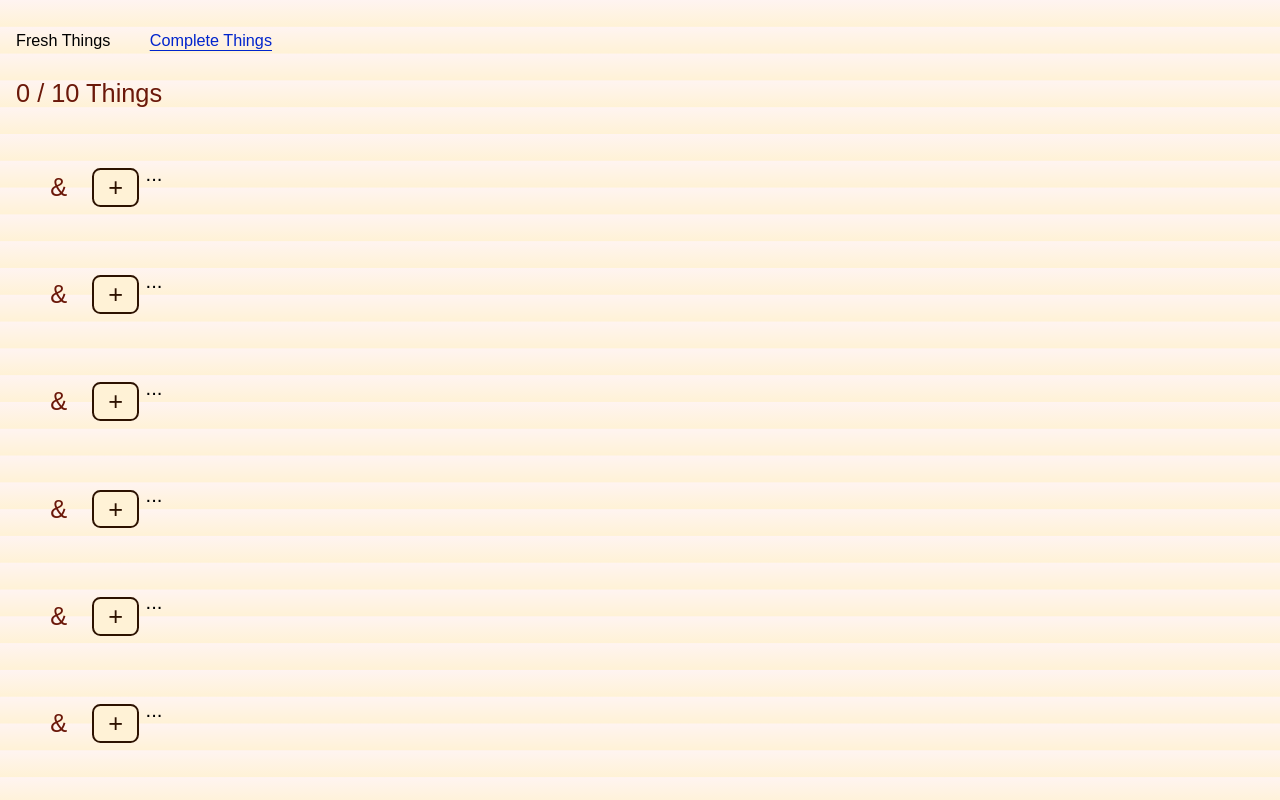
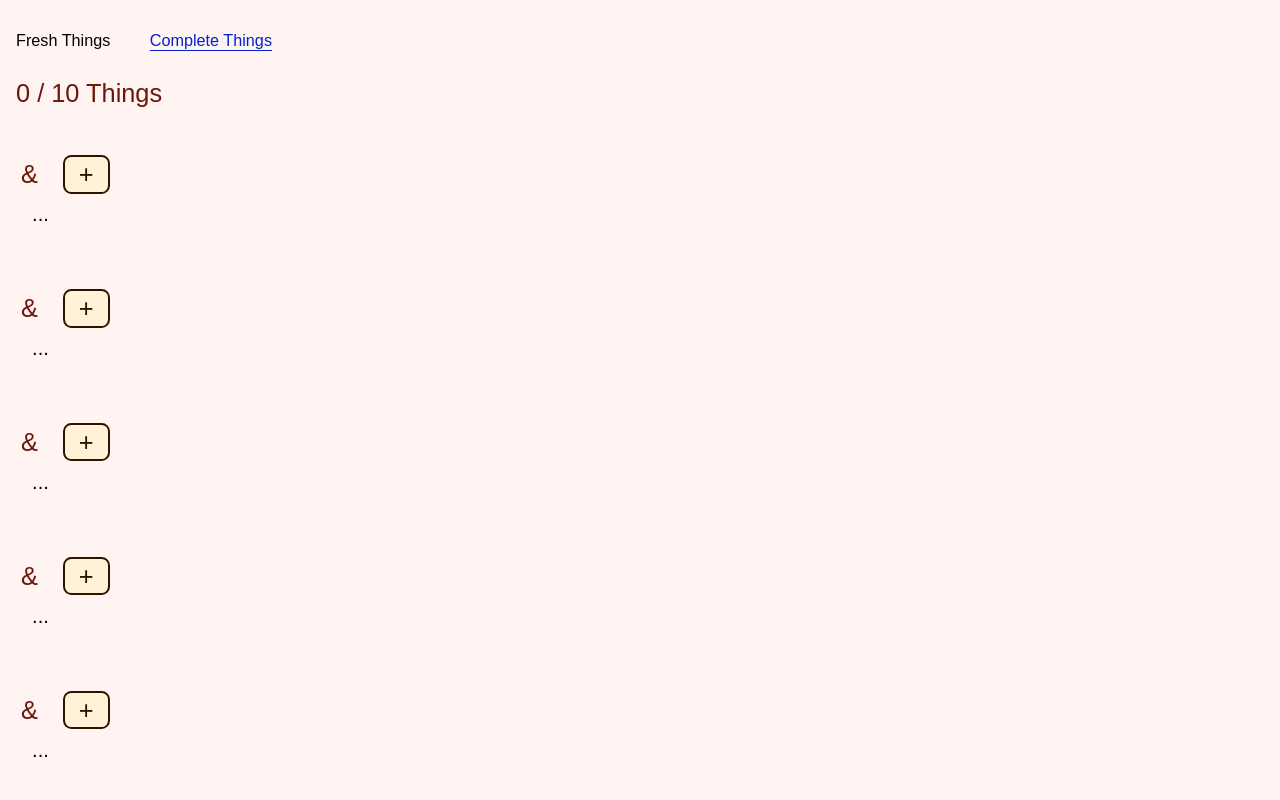
Before and after one commit to mstewartgallus/ten-things, a Next.js app: page / in a window 1280 px wide. Shown: the top 800 px of the page. Built offline with nearby package versions, Linux system fonts and the light colour scheme.

Commit message:
Prototype

```diff
--- a/lib/features/ten/tenSlice.ts
+++ b/lib/features/ten/tenSlice.ts
@@ -113,6 +113,7 @@ export const tenSlice = createSlice({
                 entry.push({ created, value });
                 fresh[id] = { id: entryId };
 
+                ui.dragId = undefined;
                 ui.selectionId = undefined;
             }),
 
@@ -134,11 +135,13 @@ export const tenSlice = createSlice({
         select: create.preparedReducer(
             (id: FreshId) => ({ payload: { id } }),
             ({ ui }, { payload: { id } }: PayloadAction<SelectAction>) => {
+                ui.dragId = undefined;
                 ui.selectionId = id;
             }),
         deselect: create.preparedReducer(
             () => ({ payload: null }),
             ({ ui }) => {
+                ui.dragId = undefined;
                 ui.selectionId = undefined;
             }),
 
@@ -146,6 +149,7 @@ export const tenSlice = createSlice({
             (id: FreshId) => ({ payload: { id } }),
             ({ ui }, { payload: { id } }: PayloadAction<DragAction>) => {
                 ui.dragId = id;
+                ui.selectionId = undefined;
             }),
 
         // Not sure if this is a sensible way of organizing things
@@ -165,6 +169,7 @@ export const tenSlice = createSlice({
                 fresh[id] = old;
 
                 ui.dragId = undefined;
+                ui.selectionId = undefined;
             })
     }),
     selectors: {
--- a/ui/body/Body.module.css
+++ b/ui/body/Body.module.css
@@ -20,10 +20,10 @@
 }
 
 /* Debug text grid */
-.body {
-     background: linear-gradient(var(--canvas), var(--button-face));
-     background-size: 100% var(--line) ;
-}
+/* .body { */
+/*      background: linear-gradient(var(--canvas), var(--button-face)); */
+/*      background-size: 100% var(--line) ; */
+/* } */
 
 .body ::selection {
     background-color: var(--selected-item);
--- a/ui/drag-button/DragButton.module.css
+++ b/ui/drag-button/DragButton.module.css
@@ -21,6 +21,11 @@
     font-size: 1.5625rem;
 
     color: var(--emphasis-text);
+}
+
+.button:focus {
+    background: var(--button-face);
+    color: var(--button-text);
 }
 
 .button:not([data-active]) {
--- a/ui/fresh-edit/FreshEdit.module.css
+++ b/ui/fresh-edit/FreshEdit.module.css
@@ -6,12 +6,19 @@
 
 }
 .disclosureButton {
-    float: left;
+    position: absolute;
+    left: 0;
     display: flex;
     align-items: start;
-    margin-block-end: calc(-0.5 * var(--line));
+    margin-inline-start: calc(-0.5 * var(--line));
+    margin-block-start: calc(-1.5 * var(--line));
+    z-index: 1000;
 }
 .floatRight {
+    position: absolute;
+    left: 100%;
+    margin-block-start: calc(-1 * var(--line));
+    margin-inline-start: calc(-1 * var(--line));
     align-self: start;
 }
 
@@ -27,10 +34,13 @@
 
 .input {
     all: unset;
+    padding-block: calc(0.5 * var(--line));
+    border-radius: 0.5em;
+    resize: none;
     font-size: 1.25rem;
     display: block;
     min-inline-size: 100%;
-    min-block-size: calc(2 * var(--line));
+    min-block-size: var(--line);
     overflow: visible;
     overflow-wrap: break-wrod;
     white-space: wrap;
@@ -40,10 +50,12 @@
 }
 
 .editForm {
-    margin-block: calc(0.5 * var(--line));
+    margin-block-start: calc(1.5 * var(--line));
+    margin-block-end: calc(0.5 * var(--line));
     padding-block: calc(0.5 * var(--line));
     padding-inline: 1em;
     margin-inline: 1em;
+    position: relative;
 }
 .editForm[data-selected="true"] {
     background-color: var(--field);
@@ -56,7 +68,7 @@
     color: var(--field-text);
 }
 
-.editForm[data-focus] {
+.editForm[data-focus="true"] {
     outline-width: 0.2rem;
     outline-color: var(--highlight-text);
 }
--- a/ui/fresh-edit/index.tsx
+++ b/ui/fresh-edit/index.tsx
@@ -21,23 +21,19 @@ interface InputProps {
     inputAction?: (value: string) => Promise<void>;
 }
 
-const Input = ({ value, focusAction, blurAction, inputAction }: InputProps) => {
+const Input = ({ value = '', focusAction, blurAction, inputAction }: InputProps) => {
     const ref = useRef<HTMLDivElement>(null);
-
     const onInput = useMemo(() => {
         if (!inputAction) {
             return;
         }
         return async (e: InputEvent<HTMLDivElement>) => {
-            let text = ref.current!.innerText;
+            let text = ref.current!.value;
             await inputAction(text);
         };
     }, [inputAction]);
 
-    useEffect(() => {
-        ref.current!.innerText = value ?? '';
-    }, [value]);
-    return <div ref={ref} contentEditable={true}
+    return <textarea ref={ref} maxLength={300} required defaultValue={value}
      aria-label="Title"  data-selected={true}
     onFocus={focusAction} onBlur={blurAction} className={styles.input} onInput={onInput} />;
 };
```
